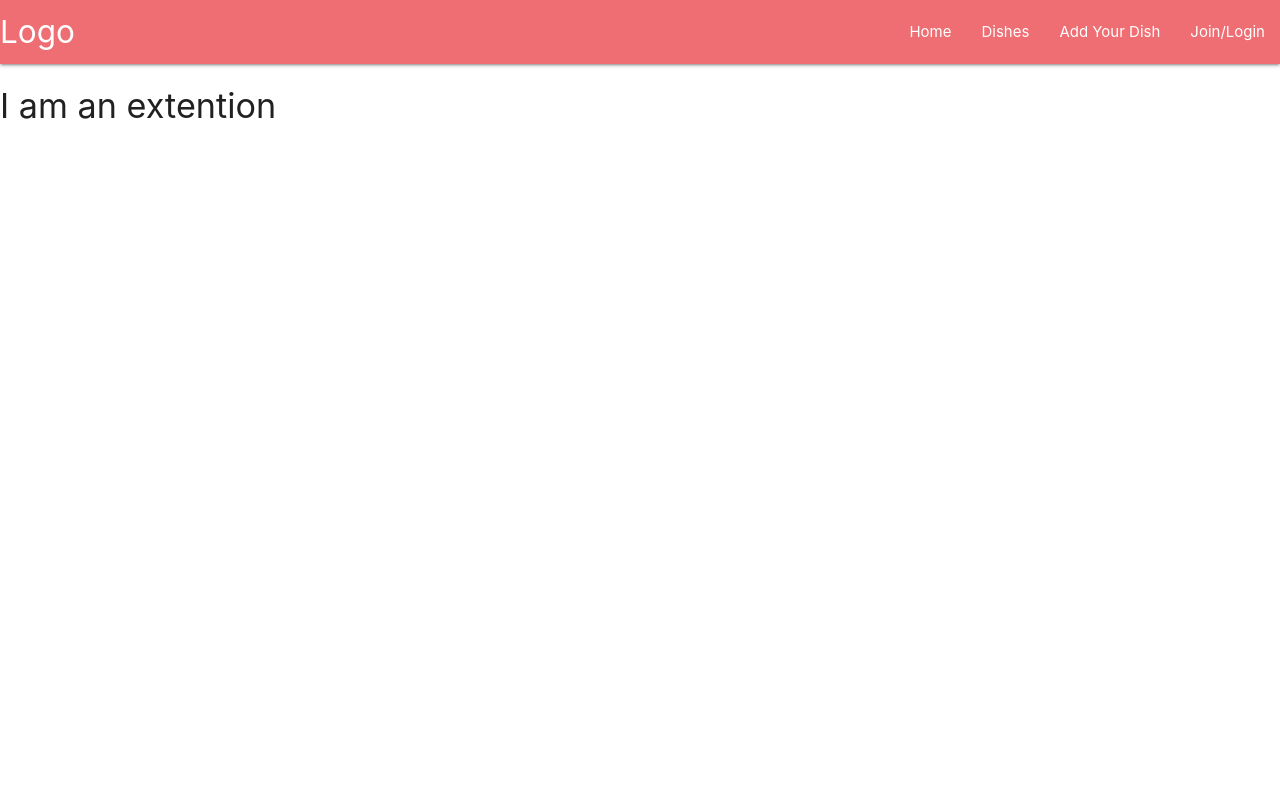
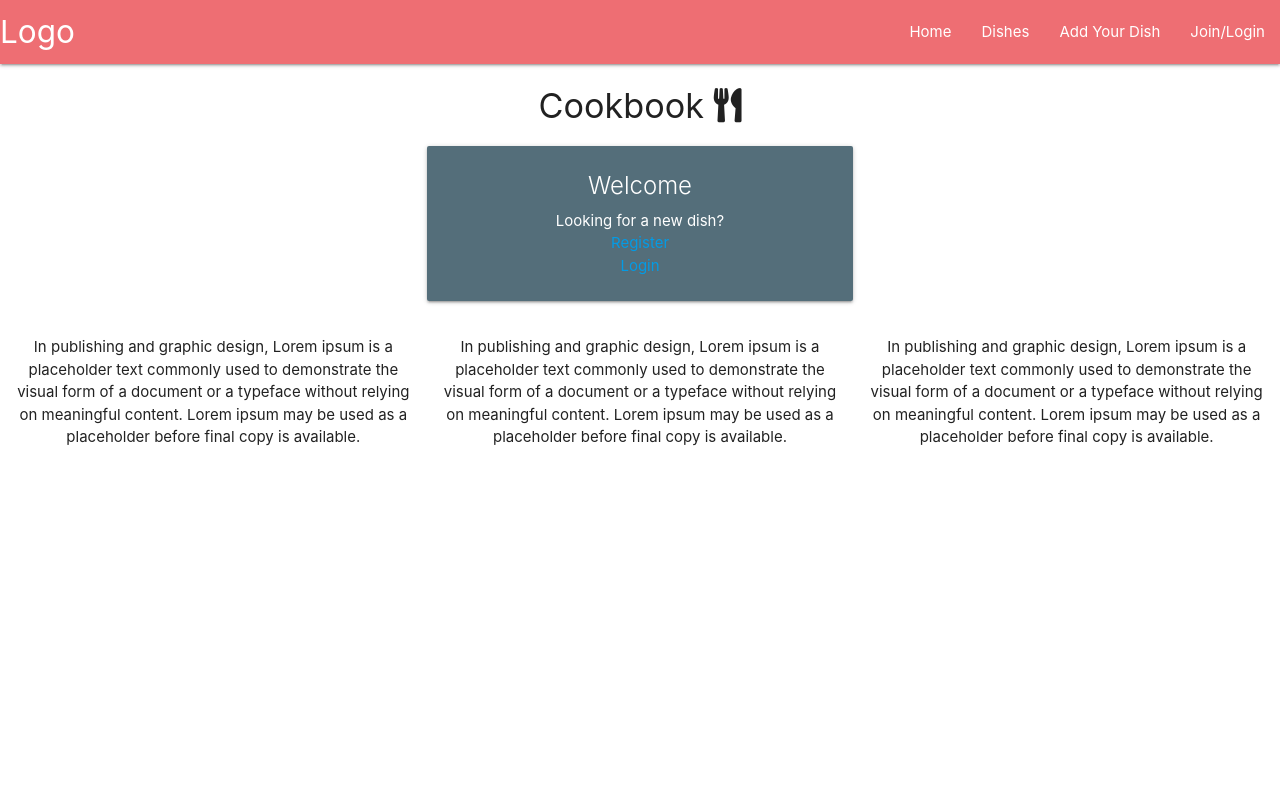
Before and after one commit to Code-Institute-Submissions/cmd-source-MS3-Dishes_OctResub, a Flask app: page / in a window 1280 px wide. Run offline with Flask 2, Linux system fonts and the light colour scheme; data that the repository does not hold is empty; some libraries are stand-ins or nearby versions.

Commit message:
adding in a layout for the landing page

```diff
--- /dev/null
+++ b/static/css/style.css
@@ -0,0 +1,9 @@
+
+
+#mainheading {
+    text-align: center;
+}
+
+#maincard {
+    text-align: center;
+}
--- a/templates/base.html
+++ b/templates/base.html
@@ -15,7 +15,7 @@
     <!--Navbar taken from Materialize-->
     <nav>
         <div class="nav-wrapper">
-          <a href="#!" class="brand-logo">Logo</a>
+          <a href="#" class="brand-logo">Logo</a>
           <a href="#" data-target="mobile-demo" class="sidenav-trigger"><i class="fas fa-bars"></i></a>
           <ul class="right hide-on-med-and-down">
             <li><a href="sass.html">Home</a></li>
@@ -38,9 +38,9 @@
 
     {% endblock %}
 
-    <script src="https://cdnjs.cloudflare.com/ajax/libs/materialize/1.0.0/js/materialize.min.js"></script>
     <script src="https://code.jquery.com/jquery-3.6.0.min.js"
         integrity="sha256-/xUj+3OJU5yExlq6GSYGSHk7tPXikynS7ogEvDej/m4=" crossorigin="anonymous"></script>
+    <script src="https://cdnjs.cloudflare.com/ajax/libs/materialize/1.0.0/js/materialize.min.js"></script>
     <script src="{{ url_for('static', filename='js/script.js') }}"></script>
 </body>
 </html>
--- a/templates/home.html
+++ b/templates/home.html
@@ -7,5 +7,37 @@
         {{ dish.dish_description }}<br>
     {% endfor %}
 
-    <h4> I am an extention</h4>
+    <div class=container>
+        <h4 id="mainheading">Cookbook <i class="fas fa-utensils"></i></h4>
+
+        <div class="row">
+          <div class="col s8 m6 offset-m3">
+            <div class="card blue-grey darken-1 ">
+              <div class="card-content white-text center-align">
+                <span class="card-title">Welcome</span>
+                <p>Looking for a new dish?</p>
+                <p><a href="#">Register</a></p>
+                <p><a href="#">Login</a></p>
+              </div>
+            </div>
+          </div>
+        </div>
+    </div>
+
+
+
+      <div class="row center-align">
+
+        <div class="col s4">
+          In publishing and graphic design, Lorem ipsum is a placeholder text commonly used to demonstrate the visual form of a document or a typeface without relying on meaningful content. Lorem ipsum may be used as a placeholder before final copy is available.
+        </div>
+        <div class="col s4">
+          In publishing and graphic design, Lorem ipsum is a placeholder text commonly used to demonstrate the visual form of a document or a typeface without relying on meaningful content. Lorem ipsum may be used as a placeholder before final copy is available.
+        </div>
+        <div class="col s4">
+          In publishing and graphic design, Lorem ipsum is a placeholder text commonly used to demonstrate the visual form of a document or a typeface without relying on meaningful content. Lorem ipsum may be used as a placeholder before final copy is available.
+        </div>
+
+      </div>
+
 {% endblock %}
```
